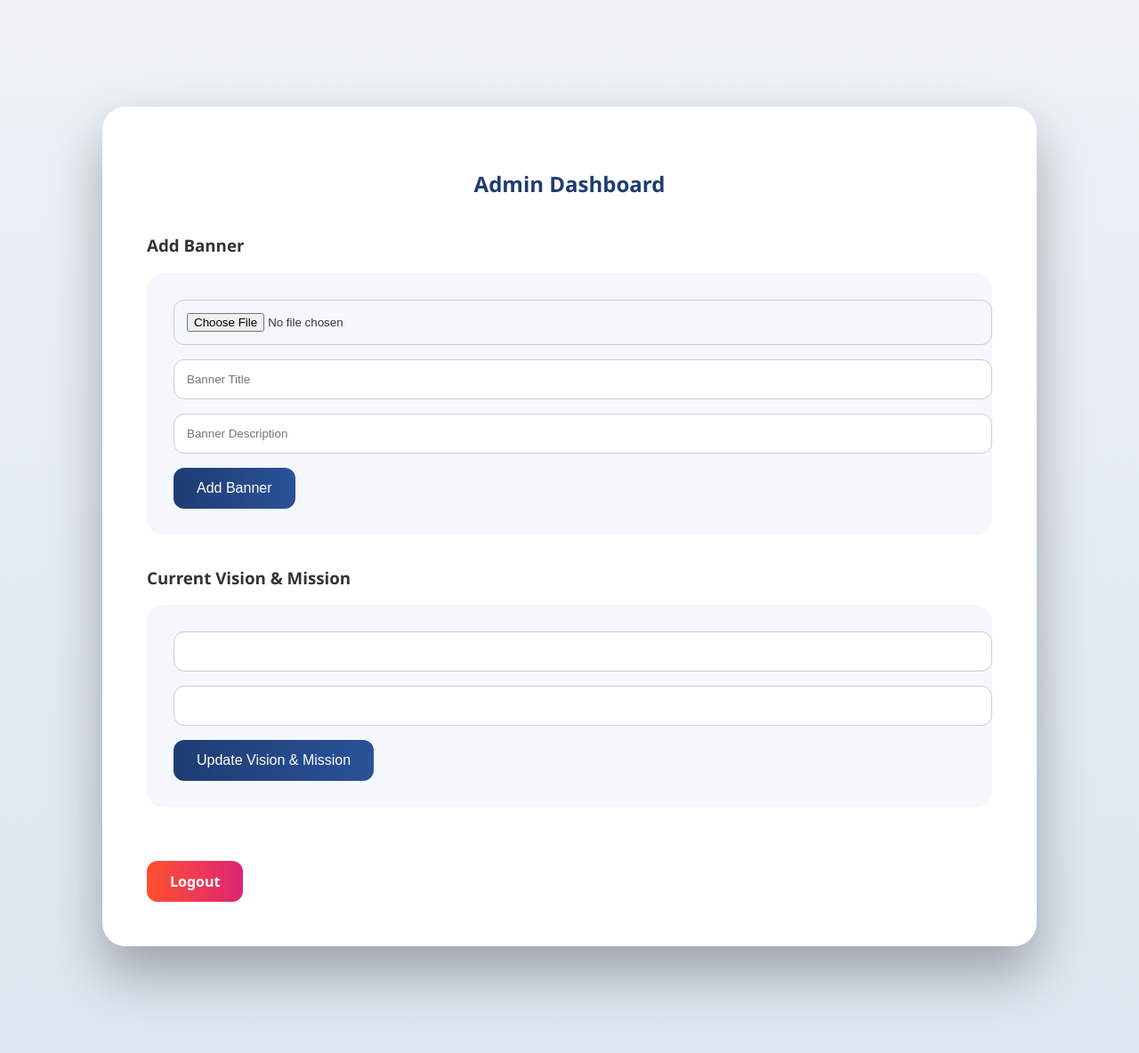
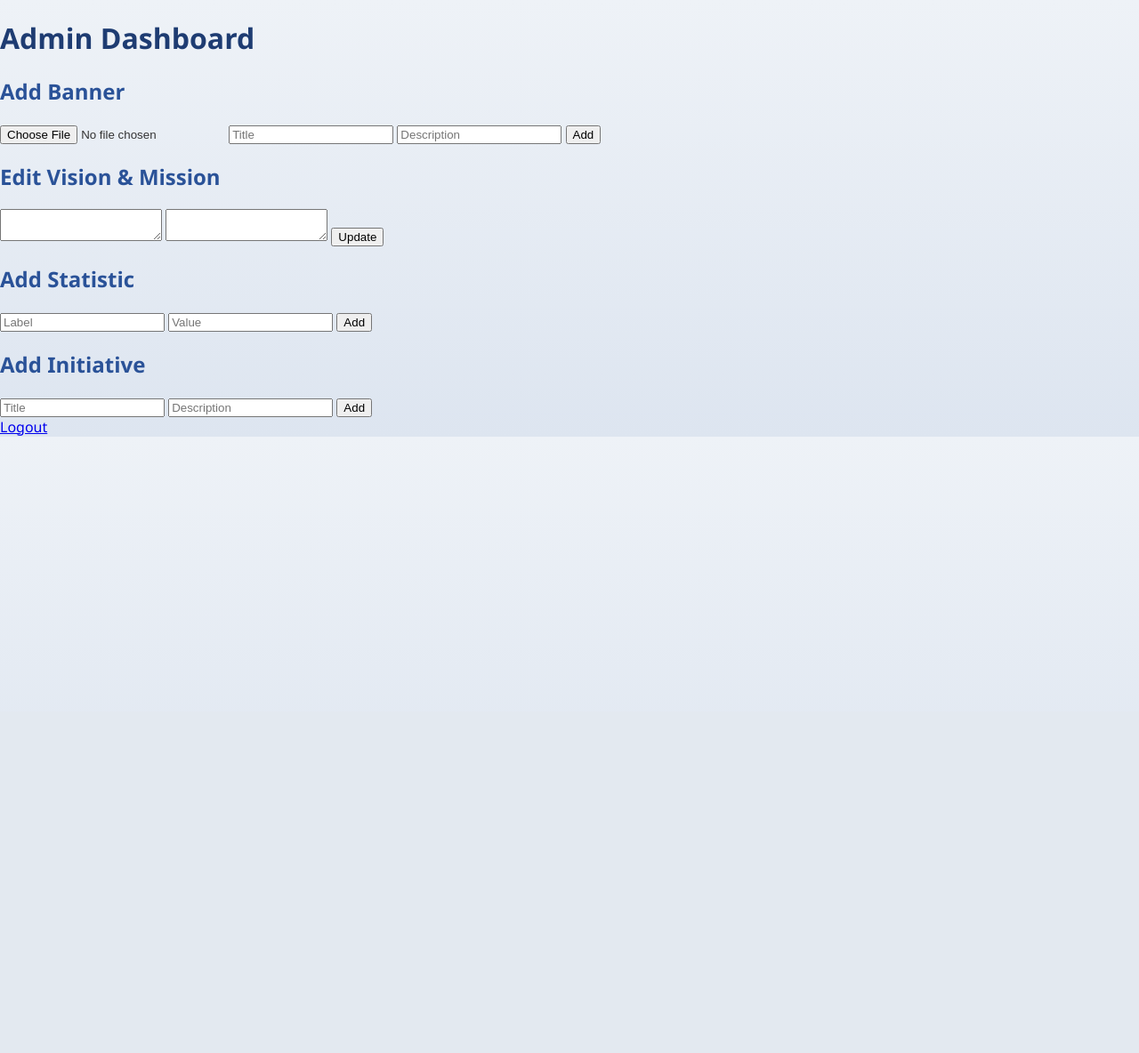
Before and after one commit to shreekhurangee/Internship-home_management, a Flask app: template templates/admin_dashboard.html in a window 1280 px wide. Shown: the whole page at 89% size. After the commit the page ends 490 px from the top, so only its background shows below. Run offline with Flask 3, Linux system fonts and the light colour scheme; the template is opened without the code that fills it, so the values that code supplies are empty.

Commit message:
Refactor admin dashboard HTML structure and forms

```diff
--- a/templates/admin_dashboard.html
+++ b/templates/admin_dashboard.html
@@ -2,38 +2,46 @@
 <html>
 <head>
     <title>Admin Dashboard</title>
-    <link rel="stylesheet" href="/static/css/style.css">
+    <link rel="stylesheet" href="{{ url_for('static', filename='style.css') }}">
 </head>
 <body>
 
-<div class="dashboard">
+<h1>Admin Dashboard</h1>
 
-<h2>Admin Dashboard</h2>
-
-<h3>Add Banner</h3>
+<h2>Add Banner</h2>
 <form method="POST" enctype="multipart/form-data">
-<input type="hidden" name="type" value="banner">
-<input type="file" name="image" required>
-<input type="text" name="title" placeholder="Banner Title" required>
-<input type="text" name="description" placeholder="Banner Description" required>
-<button>Add Banner</button>
+    <input type="hidden" name="type" value="banner">
+    <input type="file" name="image" required>
+    <input type="text" name="title" placeholder="Title" required>
+    <input type="text" name="description" placeholder="Description" required>
+    <button type="submit">Add</button>
 </form>
 
-<h3>Current Vision & Mission</h3>
+<h2>Edit Vision & Mission</h2>
 <form method="POST">
-<input type="hidden" name="type" value="vision">
-
-<input name="vision" value="{{ vm['vision'] }}" required>
-<input name="mission" value="{{ vm['mission'] }}" required>
-
-<button>Update Vision & Mission</button>
+    <input type="hidden" name="type" value="vision">
+    <textarea name="vision" required>{{ vm['vision'] }}</textarea>
+    <textarea name="mission" required>{{ vm['mission'] }}</textarea>
+    <button type="submit">Update</button>
 </form>
 
+<h2>Add Statistic</h2>
+<form method="POST">
+    <input type="hidden" name="type" value="stat">
+    <input type="text" name="label" placeholder="Label" required>
+    <input type="text" name="value" placeholder="Value" required>
+    <button type="submit">Add</button>
+</form>
 
+<h2>Add Initiative</h2>
+<form method="POST">
+    <input type="hidden" name="type" value="initiative">
+    <input type="text" name="title" placeholder="Title" required>
+    <input type="text" name="description" placeholder="Description" required>
+    <button type="submit">Add</button>
+</form>
 
-<a class="logout-btn" href="/admin/logout">Logout</a>
-
-</div>
+<a href="/admin/logout">Logout</a>
 
 </body>
 </html>
```
